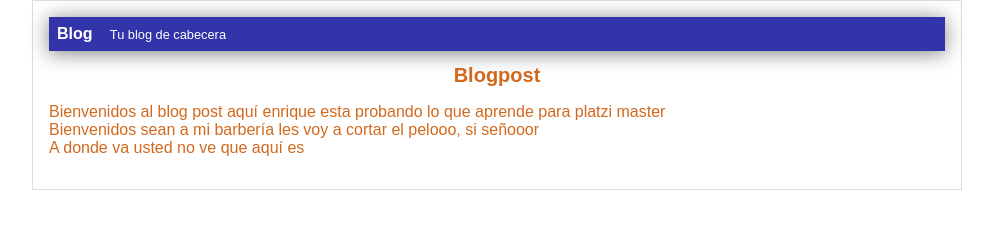
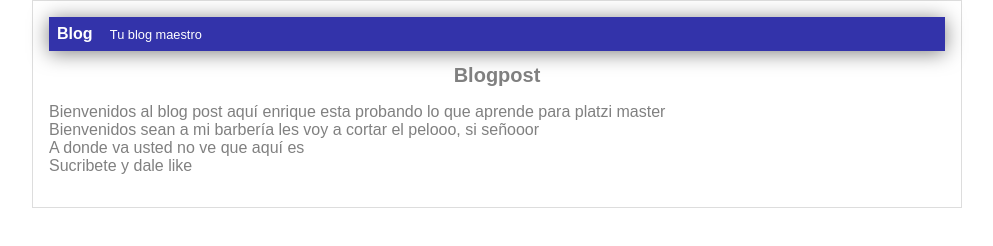
Before and after one commit to Enriketo/hyperblog, a plain HTML site: page blogpost.html in a window 1280 px wide. Shown: the whole page, without its empty margins (143-1136 px from the left). Drawn offline with Linux system fonts and the light colour scheme.

Commit message:
creando un conflicto master

```diff
--- a/blogpost.html
+++ b/blogpost.html
@@ -14,13 +14,14 @@
         <div id="container">
             <div id="header">
                 Blog
-                <span id="tagline">Tu blog de cabecera</span>
+                <span id="tagline">Tu blog maestro</span>
             </div>
             <div id="post">
                 <h1>Blogpost</h1>
                 <p>Bienvenidos al blog post aquí enrique esta probando lo que aprende para platzi master<br>
                     Bienvenidos sean a mi barbería les voy a cortar el pelooo, si señooor <br>
-                    A donde va usted no ve que aquí es </p>
+                    A donde va usted no ve que aquí es <br>
+                    Sucribete y dale like</p>
             </div>
         </div>
     </body>
--- a/css/estilos.css
+++ b/css/estilos.css
@@ -1,6 +1,6 @@
 body
 {
-    color: chocolate;
+    color: grey;
     text-align: center;
     font-family: "arial";
     font-size: 16px;
```
